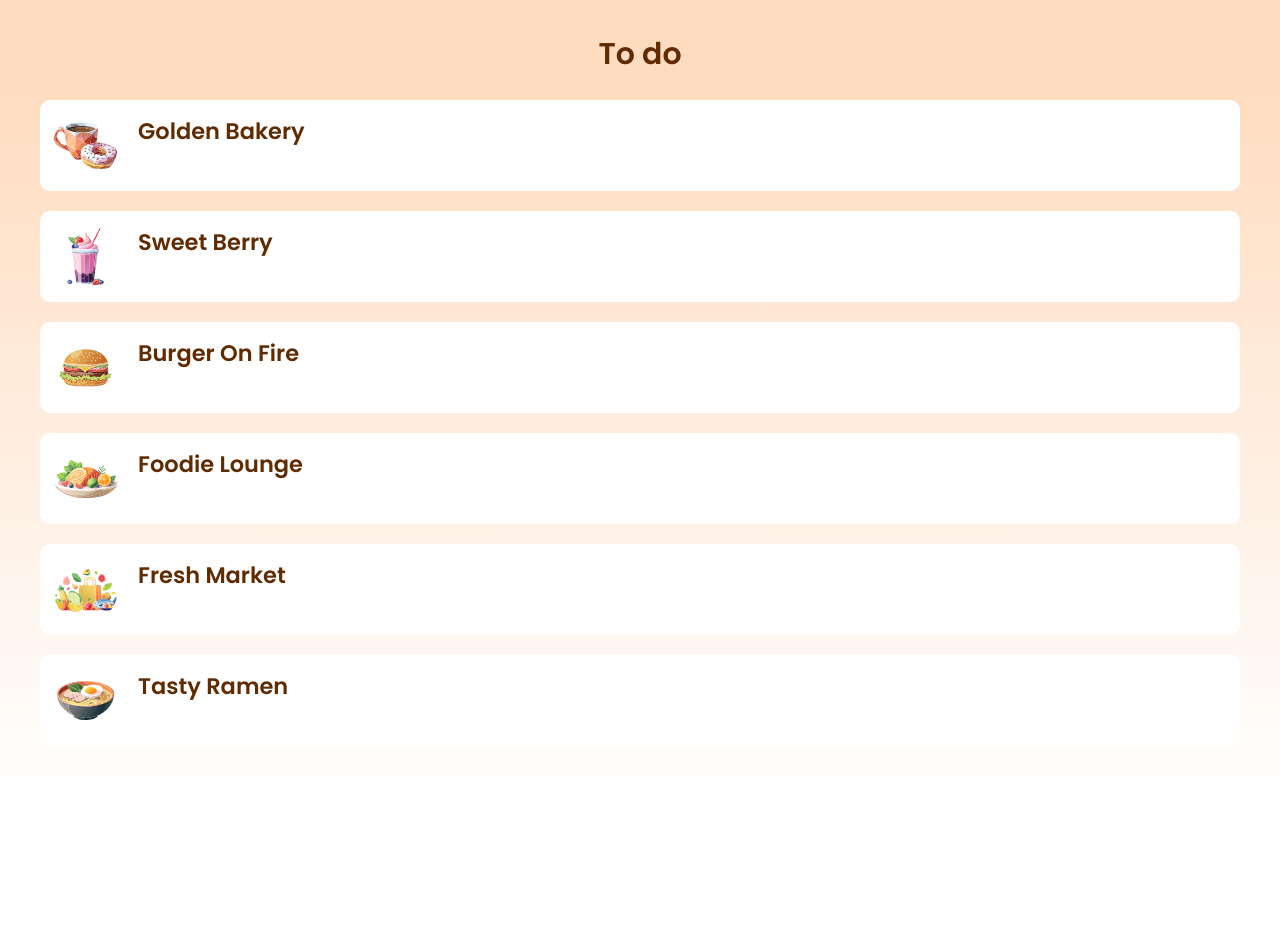
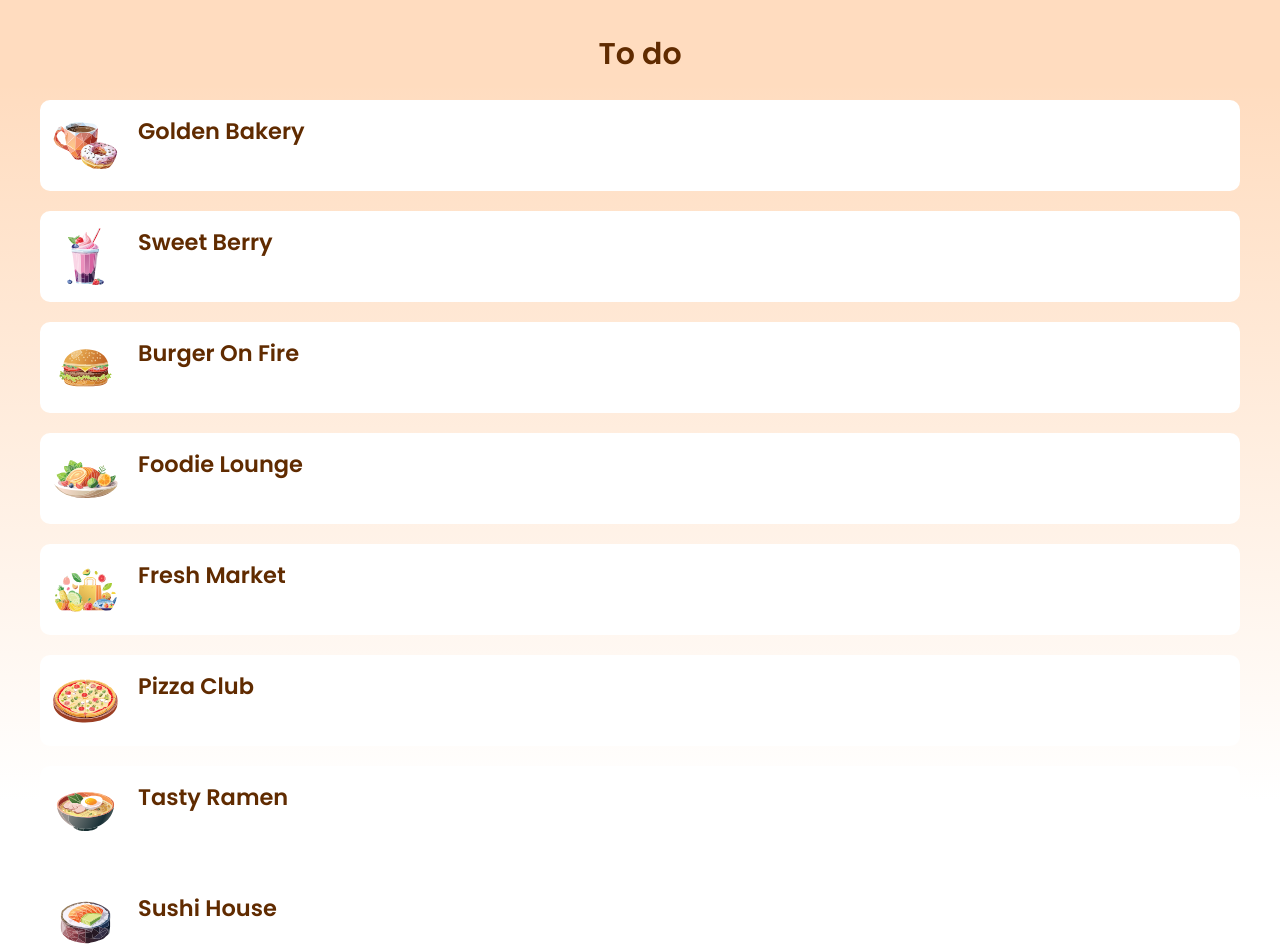
Before and after one commit to Esprz/CityHunter, a Vue app in the folder city-hunter/: page /todo in a window 1280 px wide. Shown: the top 952 px of the page. Before the commit the page ends 800 px from the top, so only its background shows below. Built offline with nearby package versions, Linux system fonts and the light colour scheme; some icons are missing.

Commit message:
Revert "chore: remove 2 hunt stores"
This reverts commit cfe72e904038a0adb77aefe442a1f5100c9297b2.

```diff
--- a/city-hunter/src/stores/huntStore.js
+++ b/city-hunter/src/stores/huntStore.js
@@ -71,6 +71,18 @@ export const useHuntStore = defineStore("store", {
         photos: [],
       },
       {
+        name: "Pizza Club",
+        place_id: "ChIJfZ6f2lRYwokRpIzsliYmj9c",
+        visited: false,
+        distance: null,
+        walkTime: null,
+        avatar: '/avatars/pizza.svg',
+        frameAvatar: '/avatars/Category=F-Pizza.svg',
+        description: "Pizza Club is a hotspot for pizza lovers, offering a menu of handcrafted pies with fresh ingredients and bold flavors. Whether you crave classic Margherita or adventurous toppings, this cozy spot has something for everyone.",
+        rating: 4.5,
+        photos: [],
+      },
+      {
         name: "Tasty Ramen",
         place_id: "ChIJ4Wb8klRYwokRmLEtFnkgy6I",
         visited: false,
@@ -80,6 +92,18 @@ export const useHuntStore = defineStore("store", {
         frameAvatar: '/avatars/Category=F-Ramen.svg',
         description: "Tasty Ramen is a warm and inviting noodle house, specializing in flavorful broths and freshly made noodles. Perfect for a comforting meal, it’s a favorite among ramen enthusiasts seeking authenticity and quality.",
         rating: 4.6,
+        photos: [],
+      },
+      {
+        name: "Sushi House",
+        place_id: "ChIJzcJPy1VYwokRqxKyrmx7Vpg",
+        visited: false,
+        distance: null,
+        walkTime: null,
+        avatar: '/avatars/sushi.svg',
+        frameAvatar: '/avatars/Category=F-Sushi.svg',
+        description: "Sushi House is a premier destination for sushi lovers, known for its fresh ingredients and artistic presentation. Whether dining in or taking out, it offers a menu of traditional favorites and creative rolls.",
+        rating: 4.7,
         photos: [],
       },
     ],
```
